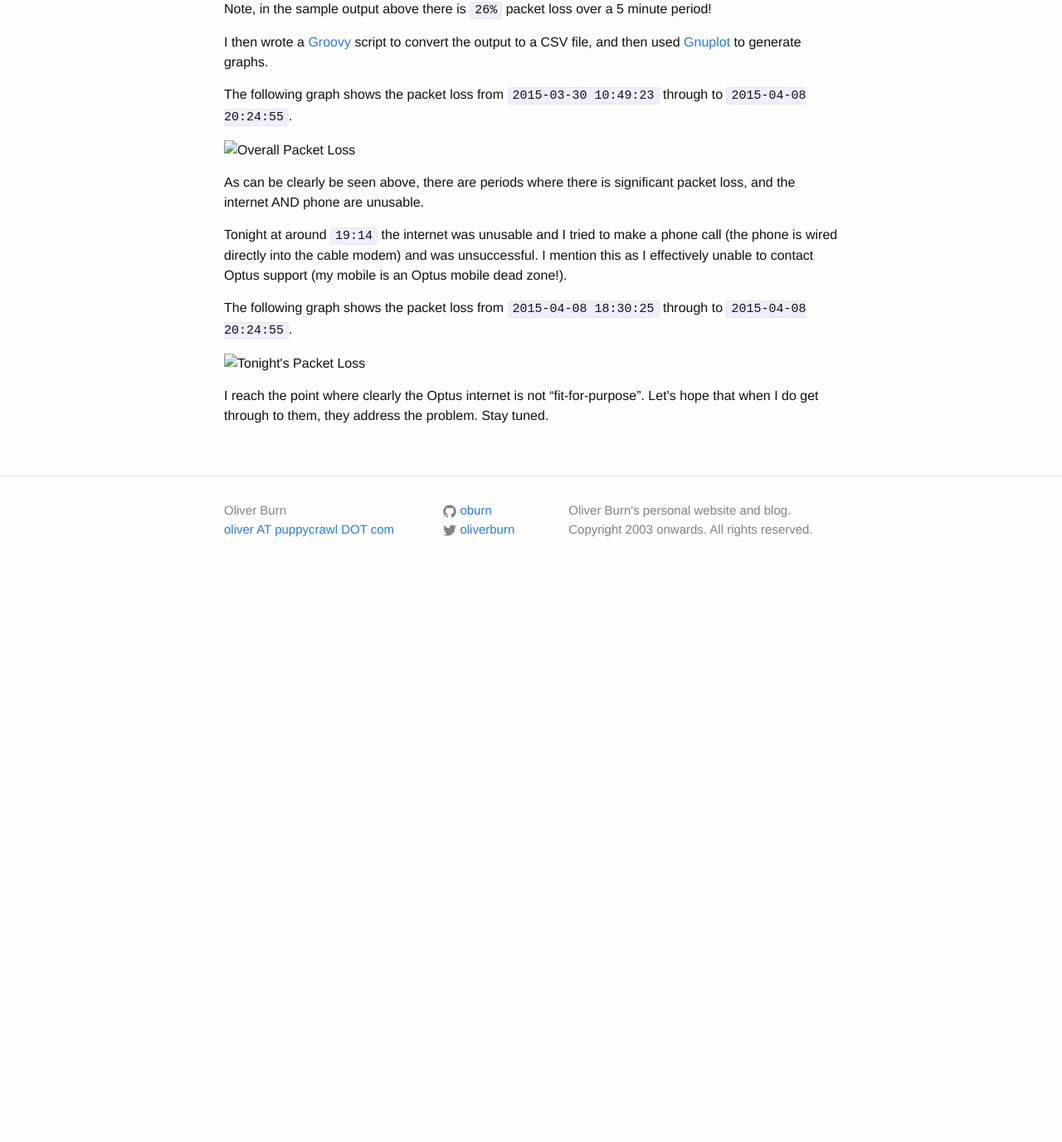
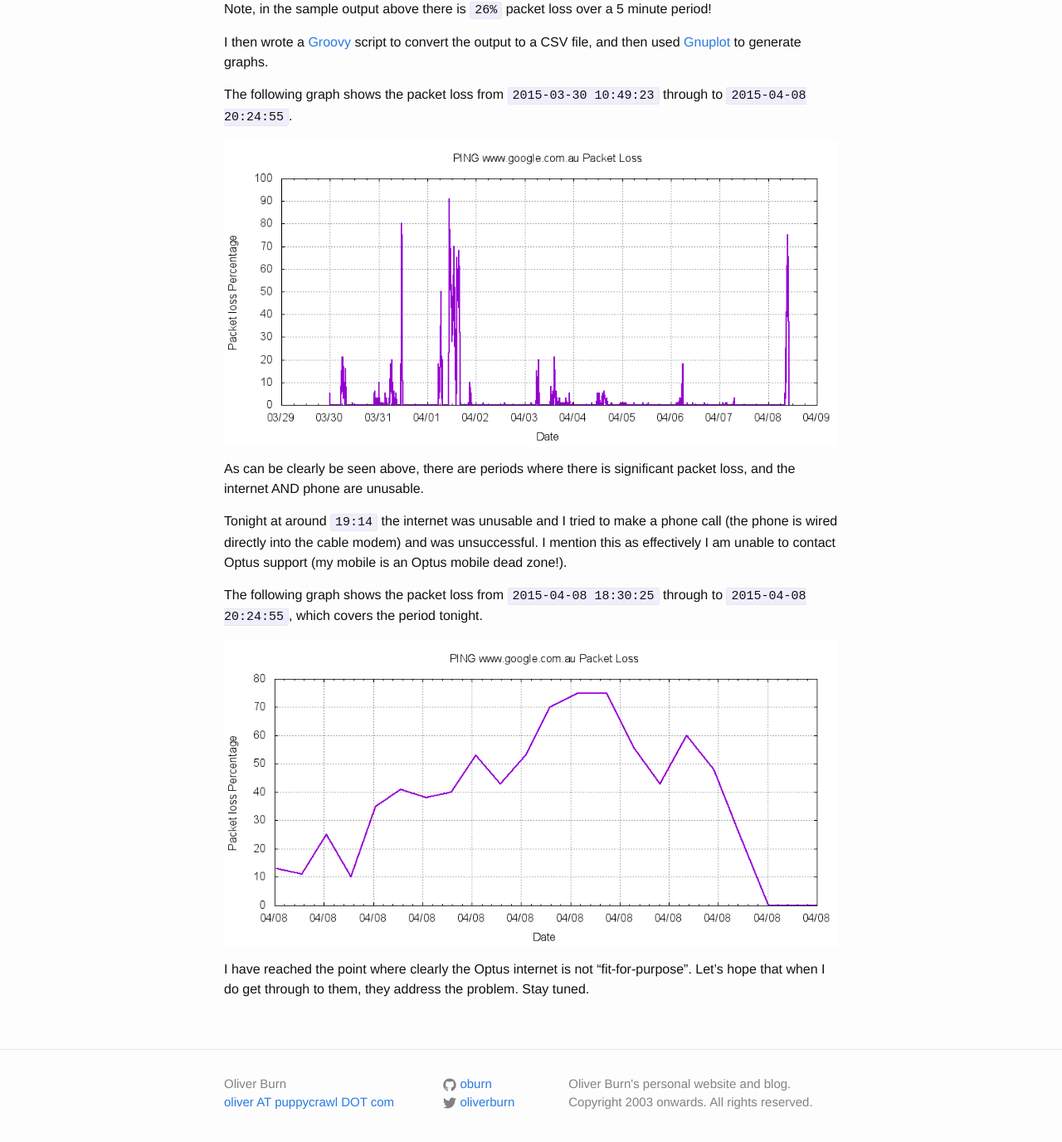
Before and after one commit to oburn/oburn.github.io, a Jekyll site: the page built from _posts/2015-04-08-optus-cable-woeful.md, in a window 1280 px wide and 1400 px high, scrolled down 1114 px. Shown: the top 1376 px of the window at 83% size. Built offline with Jekyll 4.4.1, drawn with Linux system fonts in a browser that asks for light colours; comment, search, counter and statistics services are not loaded; before the commit the page ends 1823 px from its top, so only the background shows below that; some of the changed text lies outside the part shown.

Commit message:
Fix up typos

```diff
--- a/_posts/2015-04-08-optus-cable-woeful.md
+++ b/_posts/2015-04-08-optus-cable-woeful.md
@@ -6,7 +6,7 @@
 
 About a month ago I signed up for the Optus cable internet, with the expectation that the performance would blow away my old TPG ADSL2+ connection. The promise of 100Mb internet was very appealing.
 
-In reality it has been a disaster, as the internet access has been very unreliable and often unusable. To compound matters, the deal includes an Optus home phone, which uses internet connection. Hence the home phone also becomes unusable.
+In reality it has been a disaster, as the internet access has been very unreliable and often unusable. To compound matters, the deal includes an Optus home phone, which uses the internet connection. Hence the home phone also becomes unusable.
 
 To track the quality of the internet connection, I have been running a script for a number of days (love my Raspberry Pi 2) that pings `www.google.com.au` every 5 seconds for 5 minute intervals. The script is:
 
@@ -46,14 +46,14 @@
 
 The following graph shows the packet loss from `2015-03-30 10:49:23` through to `2015-04-08 20:24:55`.
 
-![Overall Packet Loss](../images/2015/2015-04-08-overall-loss.png)
+![Overall Packet Loss](/images/2015/2015-04-08-overall-loss.png)
 
 As can be clearly be seen above, there are periods where there is significant packet loss, and the internet AND phone are unusable.
 
-Tonight at around `19:14` the internet was unusable and I tried to make a phone call (the phone is wired directly into the cable modem) and was unsuccessful. I mention this as I effectively unable to contact Optus support (my mobile is an Optus mobile dead zone!).
+Tonight at around `19:14` the internet was unusable and I tried to make a phone call (the phone is wired directly into the cable modem) and was unsuccessful. I mention this as effectively I am unable to contact Optus support (my mobile is an Optus mobile dead zone!).
 
-The following graph shows the packet loss from `2015-04-08 18:30:25` through to `2015-04-08 20:24:55`.
+The following graph shows the packet loss from `2015-04-08 18:30:25` through to `2015-04-08 20:24:55`, which covers the period tonight.
 
-![Tonight's Packet Loss](../images/2015/2015-04-08-tonight-loss.png)
+![Tonight's Packet Loss](/images/2015/2015-04-08-tonight-loss.png)
 
-I reach the point where clearly the Optus internet is not "fit-for-purpose". Let's hope that when I do get through to them, they address the problem. Stay tuned.
+I have reached the point where clearly the Optus internet is not "fit-for-purpose". Let's hope that when I do get through to them, they address the problem. Stay tuned.
```
